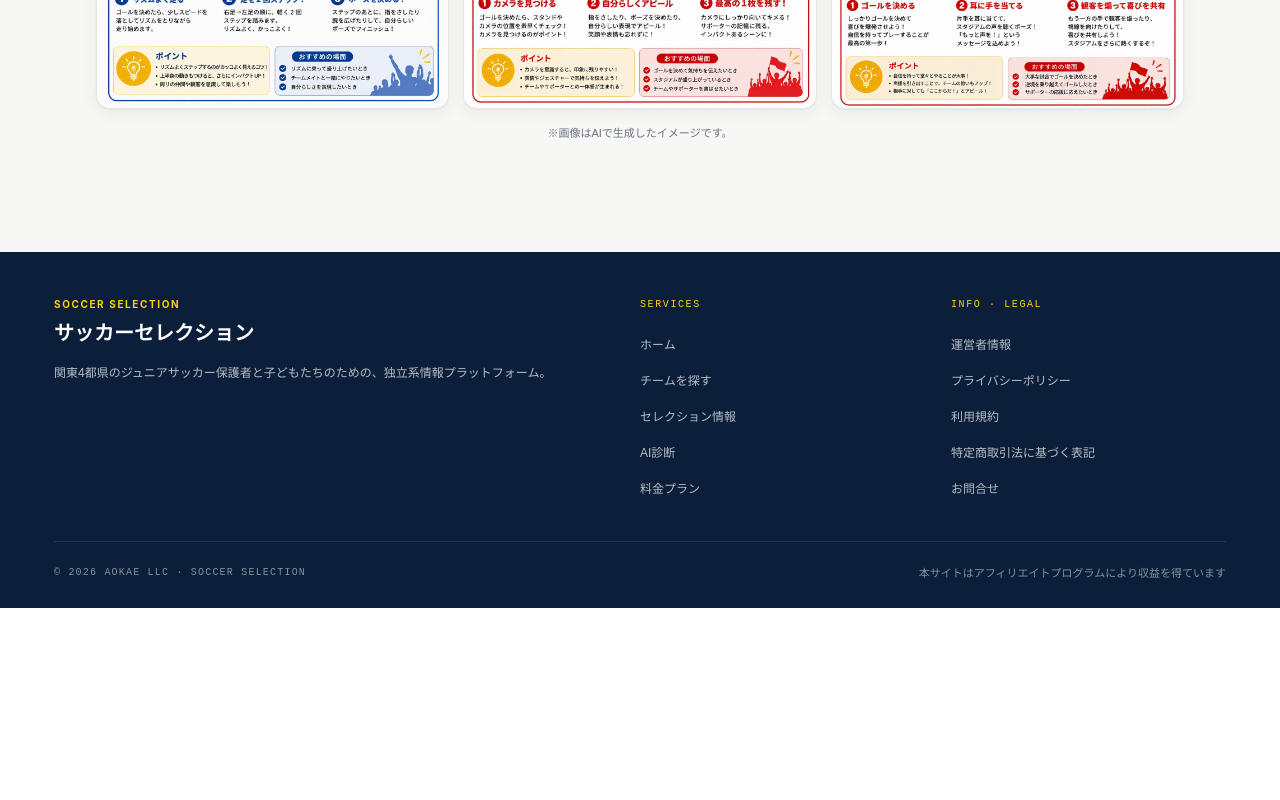
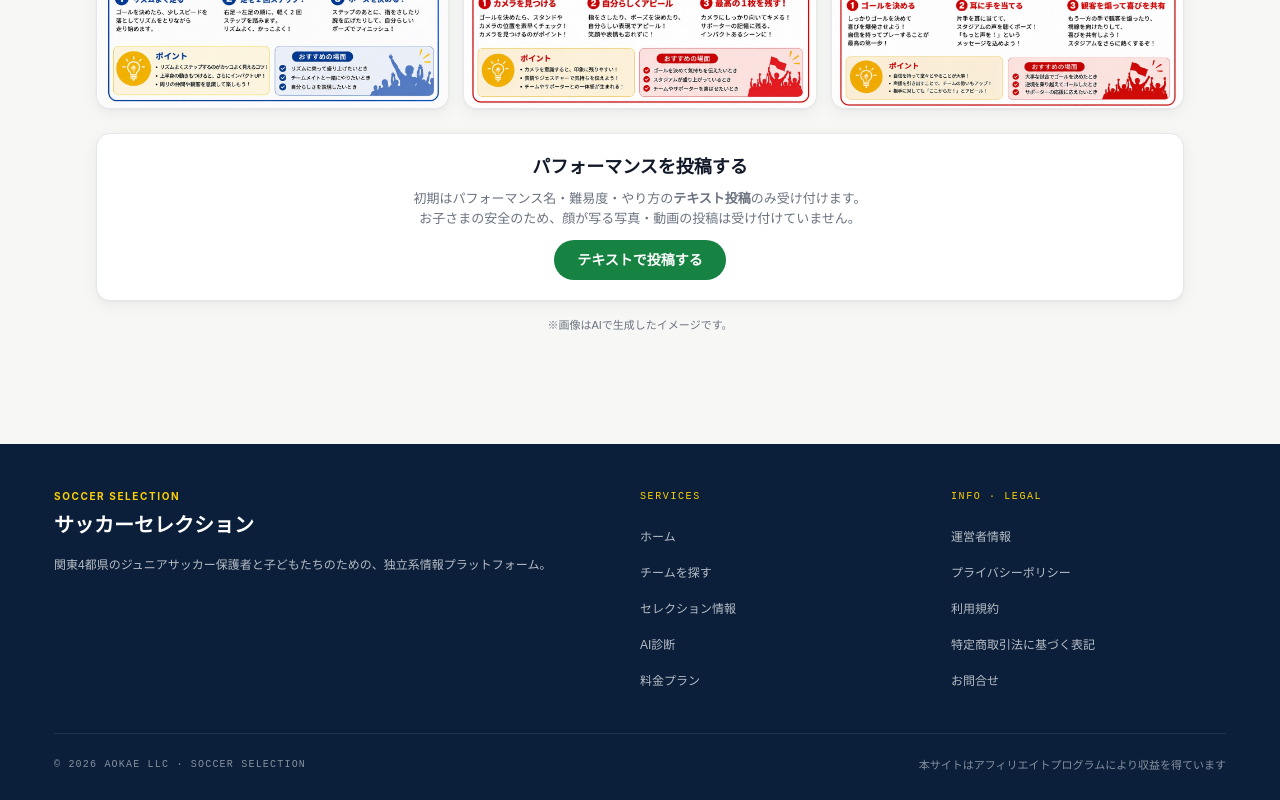
Before and after one commit to okuwabara07-gif/soccer-tokyo-jp, a Next.js app: page /performance in a window 1280 px wide. Shown: the part 1159-1959 px from the top of the page. Before the commit the page ends 1767 px from the top, so only its background shows below. Built offline with nearby package versions, Linux system fonts and the light colour scheme.

Commit message:
restore post button and disclaimer on performance page

```diff
--- a/src/app/performance/page.tsx
+++ b/src/app/performance/page.tsx
@@ -20,6 +20,14 @@ export default function PerformancePage() {
             </div>
           ))}
         </div>
+        <div className="kf-card" style={{ padding: 20, marginTop: 24, textAlign: "center" }}>
+          <div style={{ fontWeight: 800 }}>パフォーマンスを投稿する</div>
+          <p style={{ fontSize: 13, color: "var(--kf-muted)", margin: "8px 0 12px" }}>
+            初期はパフォーマンス名・難易度・やり方の<strong>テキスト投稿</strong>のみ受け付けます。<br />
+            お子さまの安全のため、顔が写る写真・動画の投稿は受け付けていません。
+          </p>
+          <button className="kf-btn kf-btn--primary" style={{ padding: "12px 22px", fontSize: 14 }}>テキストで投稿する</button>
+        </div>
         <p style={{ fontSize: 11, color: "var(--kf-muted)", marginTop: 16, textAlign: "center" }}>※画像はAIで生成したイメージです。</p>
       </main>
       <SiteFooter />
```
